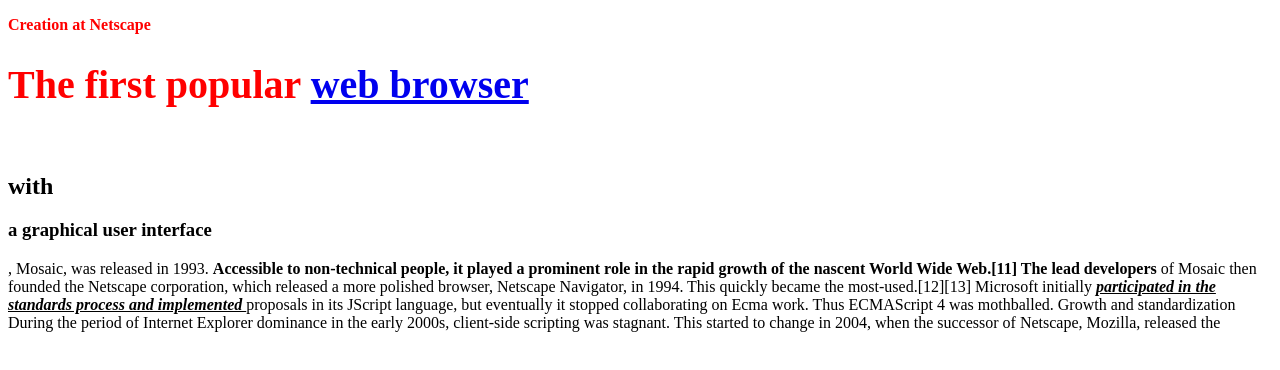
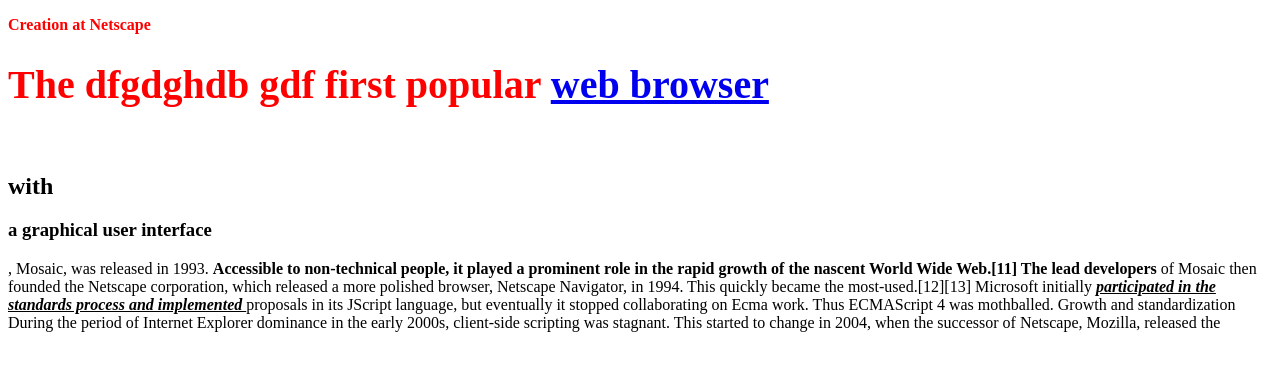
Before and after one commit to masudrana25/Start-Basic-1, a plain HTML site: page index.html in a window 1280 px wide. Drawn offline with Linux system fonts and the light colour scheme.

Commit message:
hsfjksdf

```diff
--- a/index.html
+++ b/index.html
@@ -17,7 +17,7 @@
 </head>
 <body>
     <p> <b id="aa">Creation at Netscape</b><br>
-        <h1 id="aa">The first popular <a href="https://www.facebook.com">web browser</a></h1><br><h2>with</h2> <h3> a graphical user interface</h3>, Mosaic, was released in 1993.
+        <h1 id="aa">The dfgdghdb gdf first popular <a href="https://www.facebook.com">web browser</a></h1><br><h2>with</h2> <h3> a graphical user interface</h3>, Mosaic, was released in 1993.
          <strong> Accessible to non-technical people, it played a prominent role in the rapid growth of the nascent World Wide Web.[11] The lead developers </strong> of Mosaic then founded the Netscape corporation, which released a more polished browser, Netscape Navigator, in 1994. This quickly became the most-used.[12][13]
 
 
```
